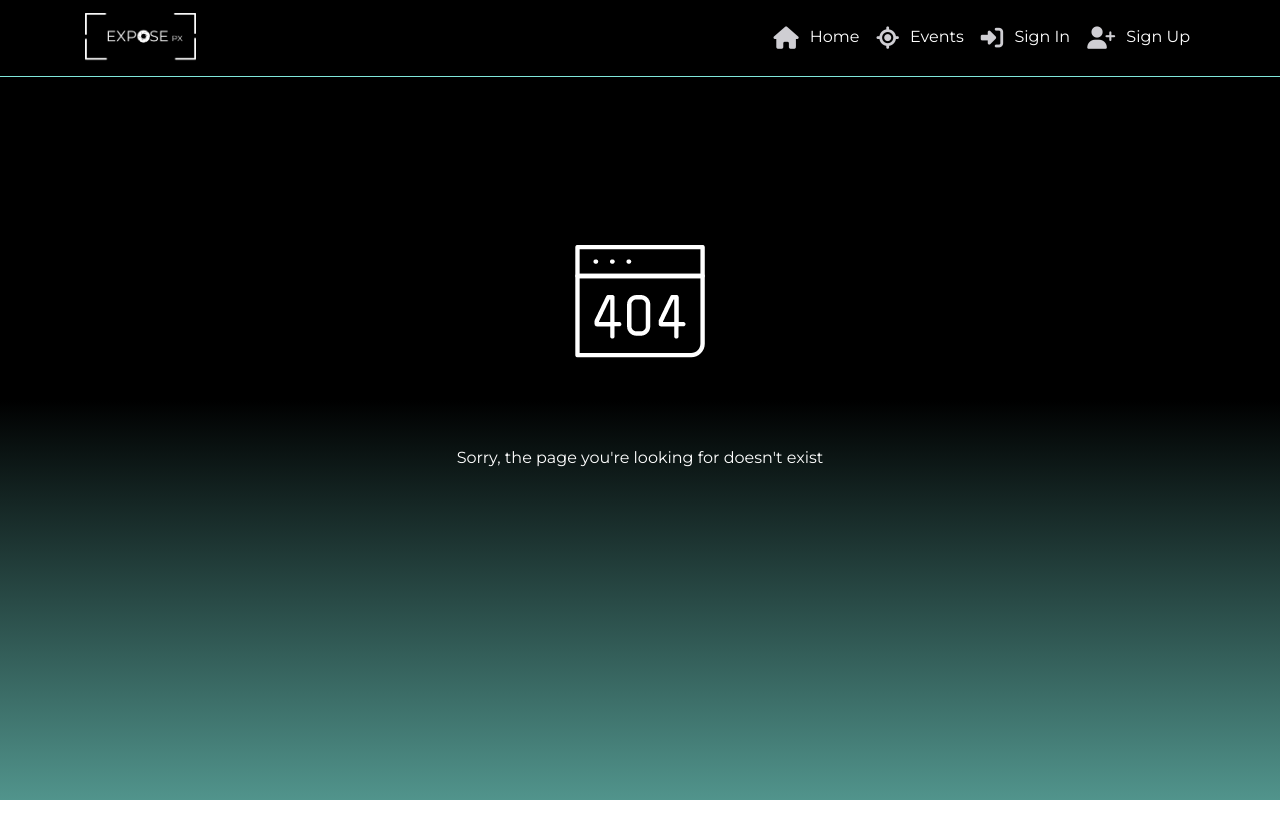
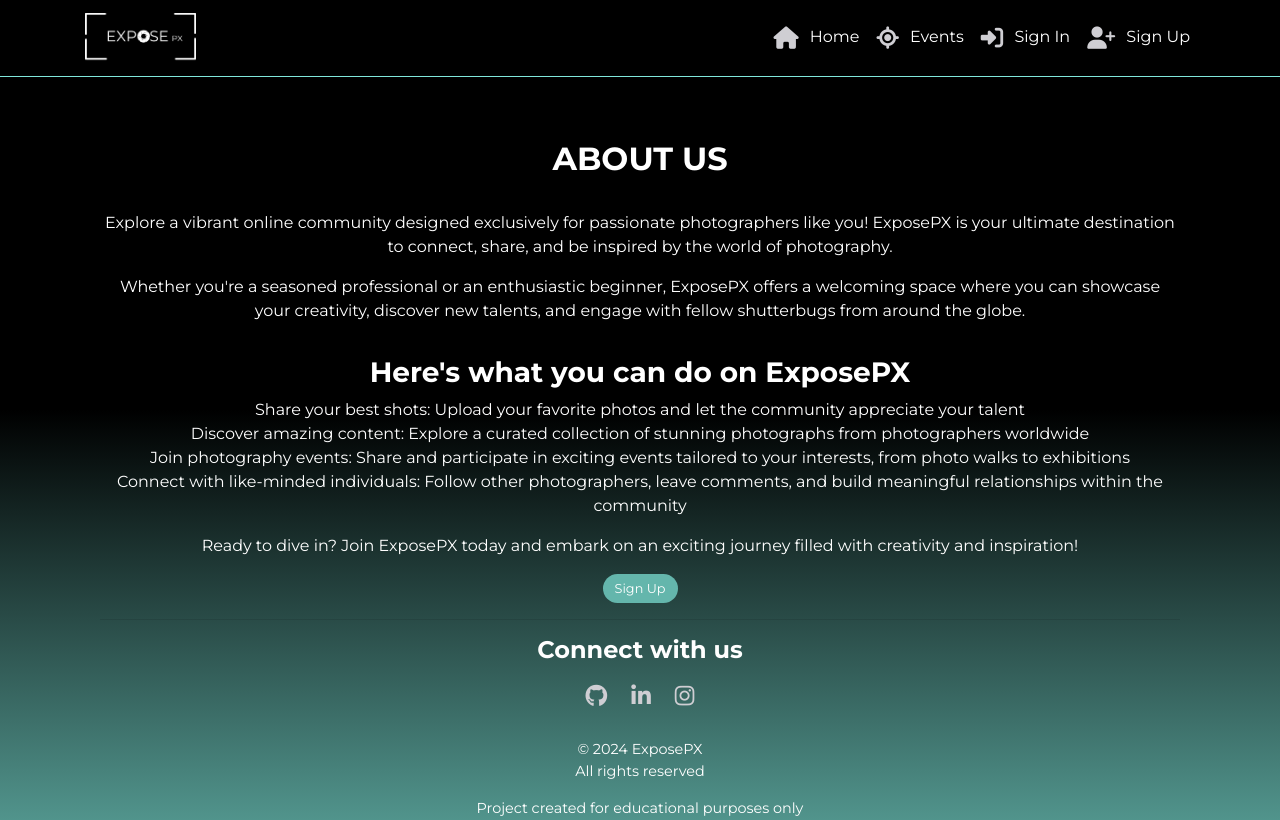
Before and after one commit to patthoege/pp5-exposurep, a React (Create React App) app: page /about in a window 1280 px wide. Built offline with nearby package versions, Linux system fonts and the light colour scheme; no server answers.

Commit message:
added About page supporting about css and import into App

```diff
--- a/src/App.js
+++ b/src/App.js
@@ -19,6 +19,7 @@ import EventPage from "./pages/events/EventPage";
 import EventsPage from "./pages/events/EventsPage";
 import EventEditForm from "./pages/events/EventEditForm";
 import NotFound from "./components/NotFound";
+import About from "./pages/about";
 
 
 function App() {
@@ -79,6 +80,7 @@ function App() {
               )}
             />
             <Route exact path="/events/:id/edit" render={() => <EventEditForm /> } />
+            <Route exact path="/about/" render={() => <About /> } />
             <Route render={() => <NotFound />} />
           </Switch>
         </Container>
--- /dev/null
+++ b/src/pages/about.js
@@ -0,0 +1,80 @@
+import React from 'react';
+import Container from "react-bootstrap/Container";
+import Row from "react-bootstrap/Row";
+import styles from "../styles/About.module.css";
+import btnStyles from "../styles/Button.module.css"
+import { Link } from "react-router-dom/cjs/react-router-dom.min";
+import Button from "react-bootstrap/Button";
+
+function About() {
+  return (
+    <Container className={styles.Content}>
+    <h2>
+      <strong>About Us</strong>
+    </h2>
+    <hr />
+    <p>
+      Explore a vibrant online community designed exclusively for passionate photographers like you! ExposePX is your ultimate destination to connect, share, and be inspired by the world of photography.
+    </p>
+    <p>
+      Whether you're a seasoned professional or an enthusiastic beginner, ExposePX offers a welcoming space where you can showcase your creativity, discover new talents, and engage with fellow shutterbugs from around the globe.
+    </p>
+    <hr />
+    <h3>
+        <strong>Here's what you can do on ExposePX</strong>
+    </h3>
+    <ul className="list-unstyled">
+      <li>Share your best shots: Upload your favorite photos and let the community appreciate your talent</li>
+      <li>Discover amazing content: Explore a curated collection of stunning photographs from photographers worldwide</li>
+      <li>Join photography events: Share and participate in exciting events tailored to your interests, from photo walks to exhibitions</li>
+      <li>Connect with like-minded individuals: Follow other photographers, leave comments, and build meaningful relationships within the community</li>
+    </ul>
+    <p>
+      Ready to dive in? Join ExposePX today and embark on an exciting journey filled with creativity and inspiration!
+    </p>
+    <Container className="mt-3">
+        <Link className={styles.Link} to="/signup">
+        <Button className={`${btnStyles.Button} ${btnStyles.Bright}`}>
+            Sign Up
+        </Button>
+        </Link>
+    </Container>
+    <hr />
+    <h4><strong>Connect with us</strong></h4>
+
+    <Row className={styles.SocialIconsAlign}>
+        <a
+          href="https://github.com/patthoege/"
+          target="_blank"
+          rel="noreferrer"
+          aria-label="Visit my Github page (opens in a new tab)"
+        >
+          <i className="fa-brands fa-github" />
+        </a>
+        <a
+          href="https://www.linkedin.com/in/patricia-höge"
+          target="_blank"
+          rel="noreferrer"
+          aria-label="Visit my Linkedin page (opens in a new tab)"
+        >
+          <i className="fa-brands fa-linkedin-in" />
+        </a>
+        <a
+          href="https://www.instagram.com/____patthoege/"
+          target="_blank"
+          rel="noreferrer"
+          aria-label="Visit our Instagram page (opens in a new tab)"
+        >
+          <i className="fa-brands fa-instagram" />
+        </a>
+    </Row>
+    <br />
+    <div id={styles.Footer}>
+      <p >&copy; 2024 ExposePX <br/>All rights reserved</p>
+      Project created for educational purposes only
+   </div>
+  </Container>
+  );
+}
+
+export default About;
--- /dev/null
+++ b/src/styles/About.module.css
@@ -0,0 +1,25 @@
+.Content {
+    text-align: center;
+}
+
+.Content h2 {
+    text-transform: uppercase;
+    margin-top: 40px;
+}
+.SocialIconsAlign {
+    justify-content: center;
+}
+
+.SocialIconsAlign a {
+    font-size: 175%;
+    padding: 0 5px;
+    color: #000000;
+}
+
+.SocialIconsAlign a:hover {
+    color: #64b6ac ;
+}
+
+#Footer {
+    font-size: 90%;
+}
```
